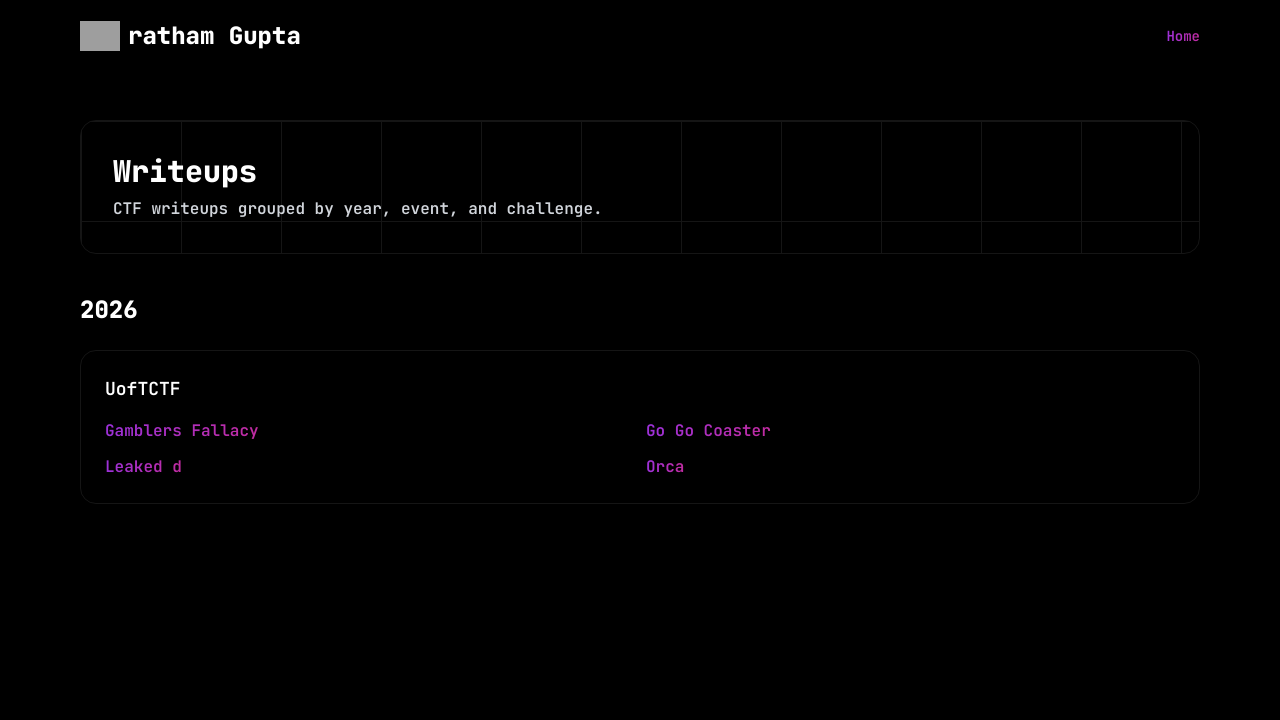
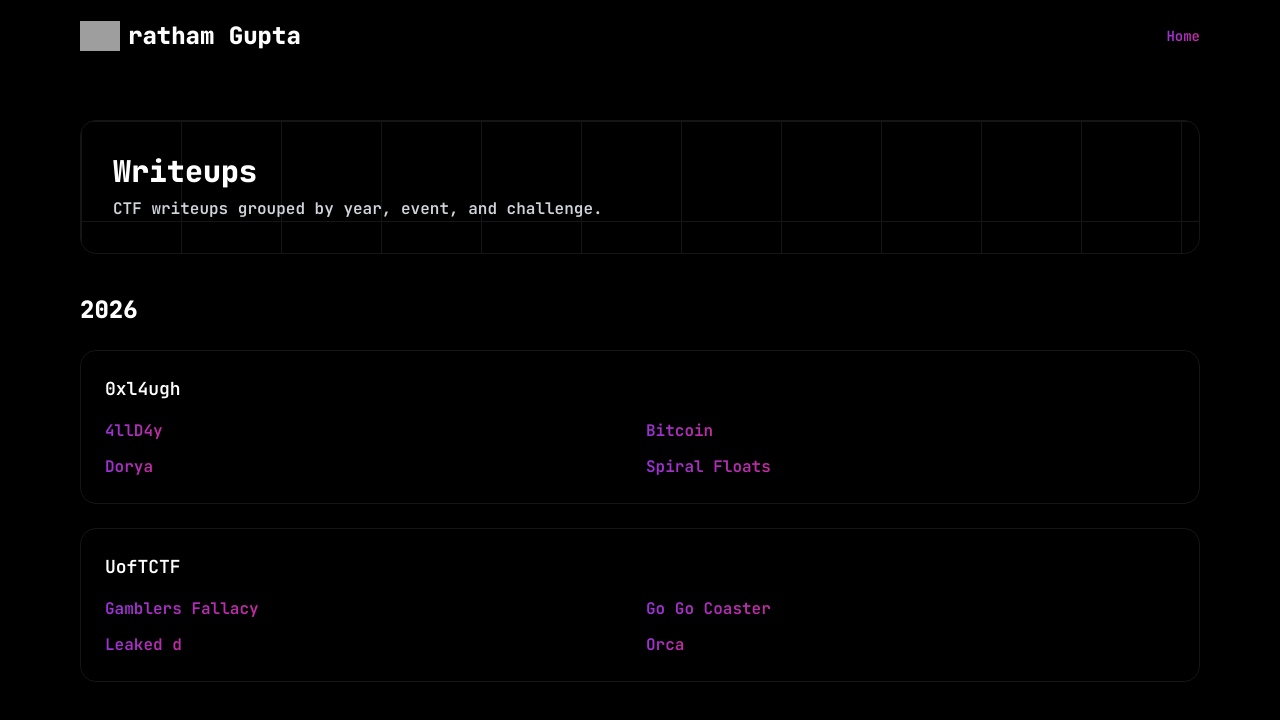
Before and after one commit to prathamgupta36/prathamgupta36.github.io, a Next.js app: page /writeups in a window 1280 px wide. Shown: the top 720 px of the page. Built offline with nearby package versions, Linux system fonts and the light colour scheme; grey boxes are pictures that could not be loaded.

Commit message:
Add 0xl4ugh CTF challenges for 2026

```diff
--- a/app/writeups.registry.ts
+++ b/app/writeups.registry.ts
@@ -61,4 +61,40 @@ export const WRITEUPS: WriteupEntry[] = [
     repoUrl:
       "https://github.com/prathamgupta36/CTF-Writeups/tree/main/2026/uoftctf2026/leakdd",
   },
+  {
+    year: 2026,
+    ctf: "0xl4ugh",
+    challenge: "Bitcoin",
+    mdUrl:
+      "https://github.com/prathamgupta36/CTF-Writeups/raw/refs/heads/main/2026/0xl4ugh/crypto/bitcoin/WRITEUP.md",
+    repoUrl:
+      "https://github.com/prathamgupta36/CTF-Writeups/tree/main/2026/0xl4ugh/crypto/bitcoin",
+  },
+  {
+    year: 2026,
+    ctf: "0xl4ugh",
+    challenge: "Dorya",
+    mdUrl:
+      "https://raw.githubusercontent.com/prathamgupta36/CTF-Writeups/main/2026/0xl4ugh/crypto/dorya/WRITEUP.md",
+    repoUrl:
+      "https://github.com/prathamgupta36/CTF-Writeups/tree/main/2026/uoftctf2026/orca",
+  },
+  {
+    year: 2026,
+    ctf: "0xl4ugh",
+    challenge: "Spiral Floats",
+    mdUrl:
+      "https://github.com/prathamgupta36/CTF-Writeups/raw/refs/heads/main/2026/0xl4ugh/crypto/spiralfloats/WRITEUP.md",
+    repoUrl:
+      "https://github.com/prathamgupta36/CTF-Writeups/tree/main/2026/0xl4ugh/crypto/spiralfloats",
+  },
+  {
+    year: 2026,
+    ctf: "0xl4ugh",
+    challenge: "4llD4y",
+    mdUrl:
+      "https://github.com/prathamgupta36/CTF-Writeups/raw/refs/heads/main/2026/0xl4ugh/web/4llD4y/WRITEUP.md",
+    repoUrl:
+      "https://github.com/prathamgupta36/CTF-Writeups/tree/main/2026/0xl4ugh/web/4llD4y",
+  },
 ];
```
